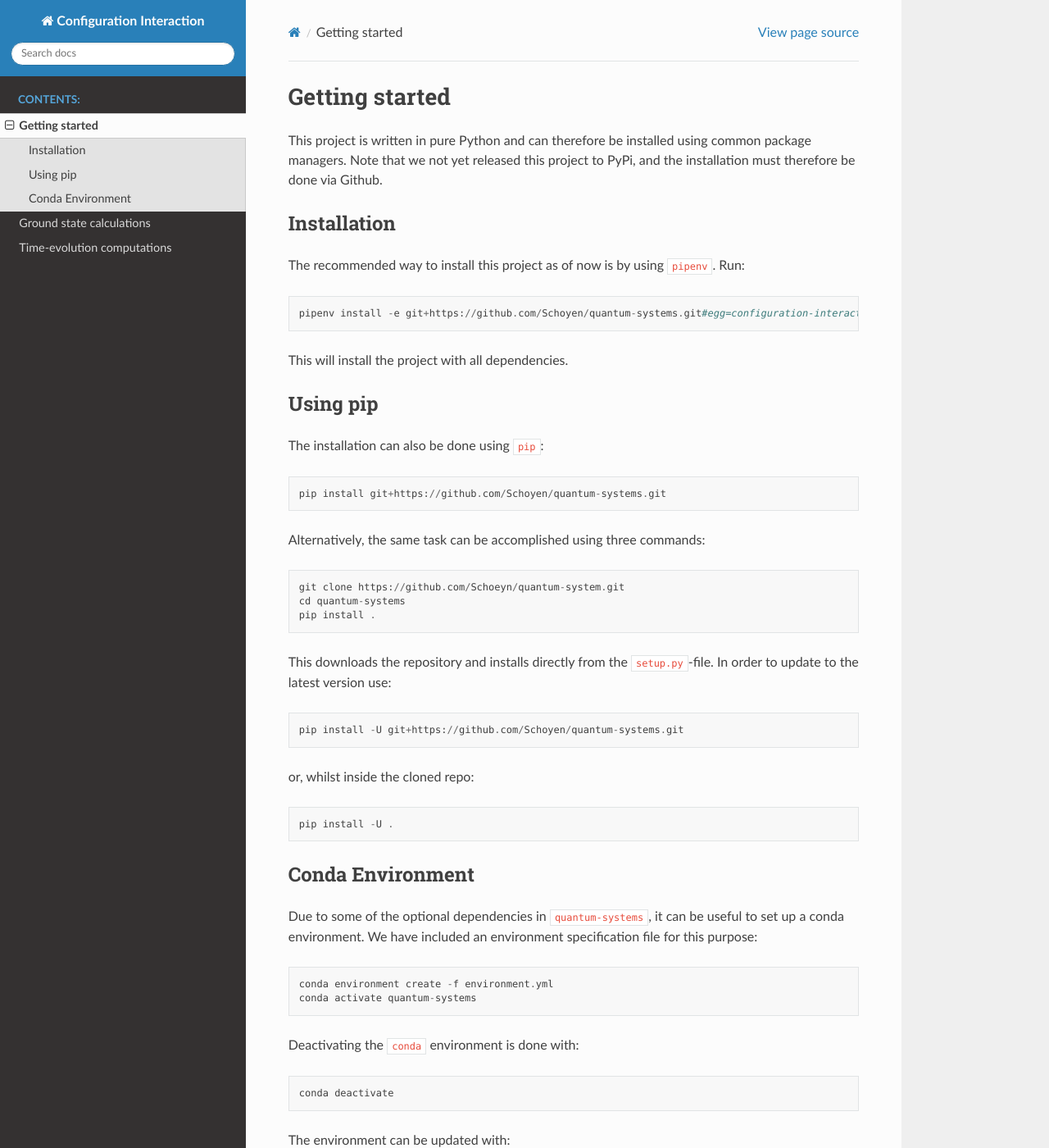
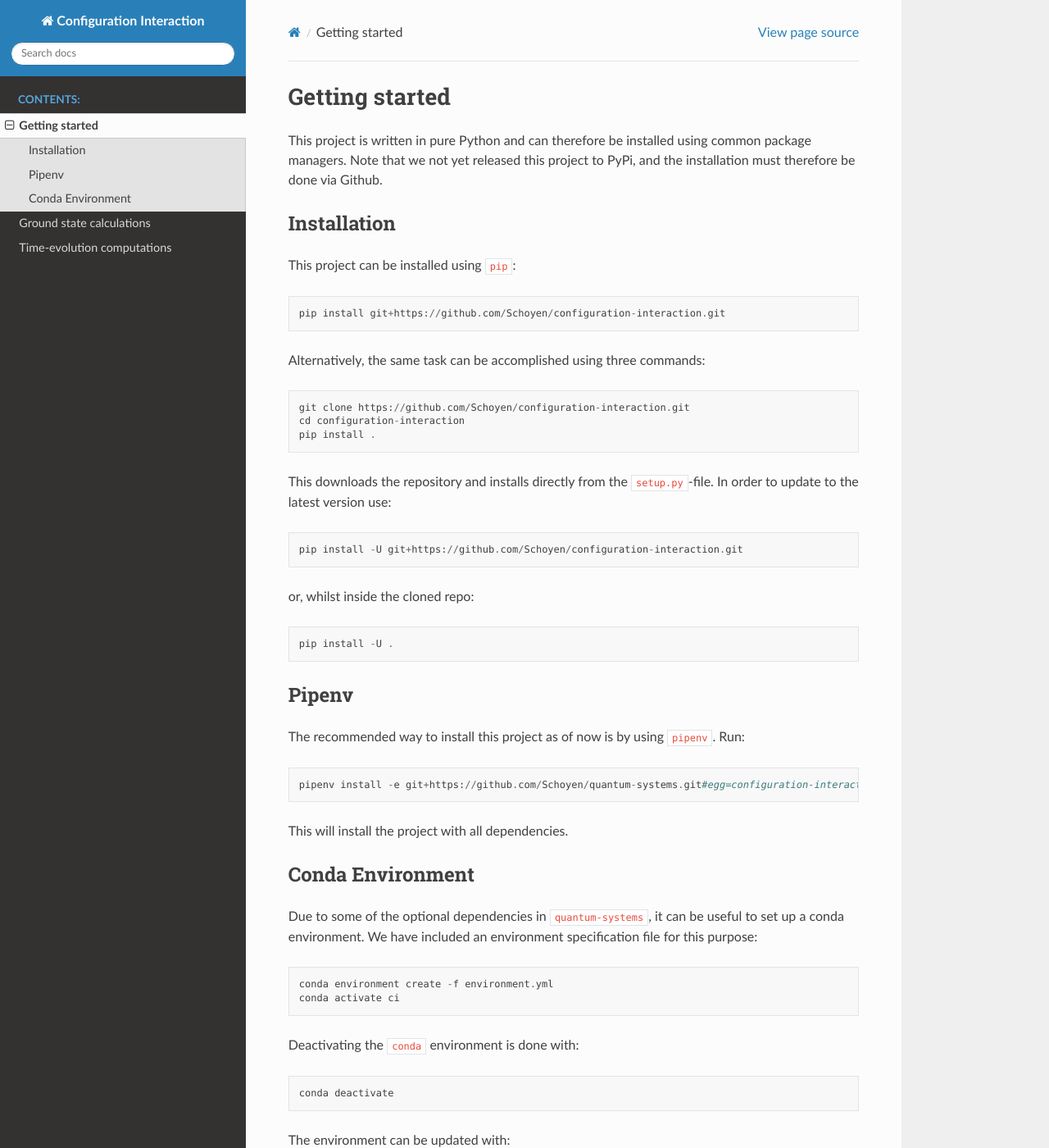
Before and after one commit to HyQD/configuration-interaction, a Sphinx documentation site: the page built from docs/getting_started.rst, in a window 1280 px wide and 1400 px high. Shown: the whole window at 82% size. Built offline with Sphinx 7.4.7 and the Read the Docs theme 2.0.0, drawn with Linux system fonts in a browser that asks for light colours; some of the changed lines change nothing that is shown.

Commit message:
Let pip be recommended and fix typo

```diff
--- a/docs/getting_started.rst
+++ b/docs/getting_started.rst
@@ -5,8 +5,33 @@
 Note that we not yet released this project to PyPi, and the installation must
 therefore be done via Github.
 
+
+
 Installation
 ------------
+
+This project can be installed using ``pip``::
+
+    pip install git+https://github.com/Schoyen/configuration-interaction.git
+
+Alternatively, the same task can be accomplished using three commands::
+
+    git clone https://github.com/Schoyen/configuration-interaction.git
+    cd configuration-interaction
+    pip install .
+
+This downloads the repository and installs directly from the ``setup.py``-file.
+In order to update to the latest version use::
+
+    pip install -U git+https://github.com/Schoyen/configuration-interaction.git
+
+or, whilst inside the cloned repo::
+
+    pip install -U .
+
+
+Pipenv
+------
 
 The recommended way to install this project as of now is by using ``pipenv``. Run::
 
@@ -14,27 +39,6 @@
 
 This will install the project with all dependencies.
 
-Using pip
-------------
-
-The installation can also be done using ``pip``::
-
-    pip install git+https://github.com/Schoyen/quantum-systems.git
-
-Alternatively, the same task can be accomplished using three commands::
-
-    git clone https://github.com/Schoeyn/quantum-system.git
-    cd quantum-systems
-    pip install .
-
-This downloads the repository and installs directly from the ``setup.py``-file.
-In order to update to the latest version use::
-
-    pip install -U git+https://github.com/Schoyen/quantum-systems.git
-
-or, whilst inside the cloned repo::
-
-    pip install -U .
 
 Conda Environment
 -----------------
@@ -44,7 +48,7 @@
 We have included an environment specification file for this purpose::
 
     conda environment create -f environment.yml
-    conda activate quantum-systems
+    conda activate ci
 
 Deactivating the ``conda`` environment is done with::
 
```
